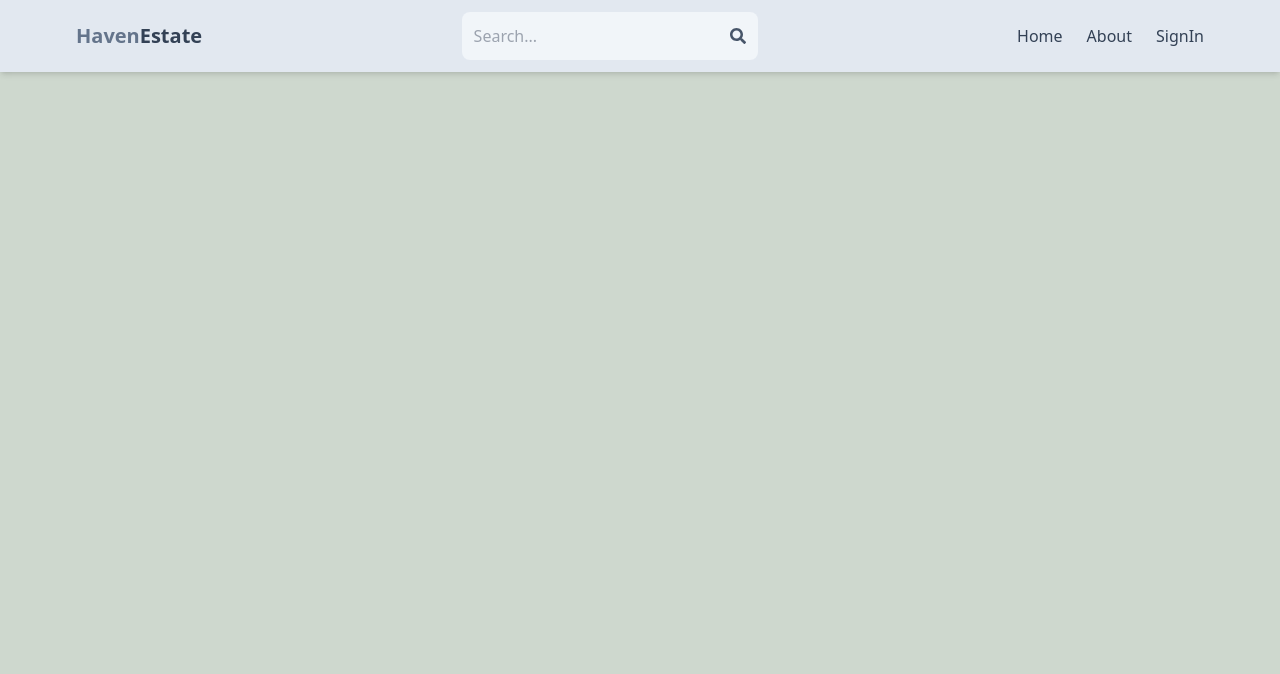
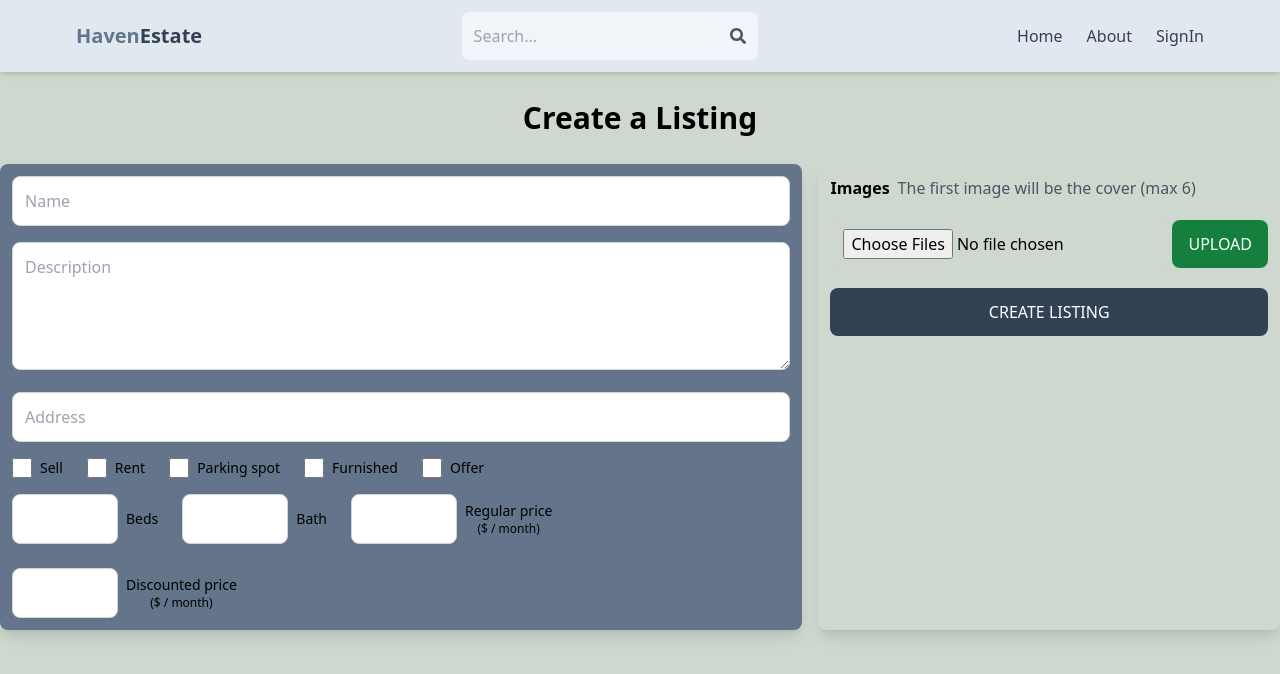
Before and after one commit to Balajisiv03/haven-estate, a React (Vite) app in the folder client/: page /create-listing in a window 1280 px wide. Shown: the top 674 px of the page. Built offline with nearby package versions, Linux system fonts and the light colour scheme.

Commit message:
Createlisting ui

```diff
--- a/client/src/App.jsx
+++ b/client/src/App.jsx
@@ -5,6 +5,7 @@ import SignUp from "./pages/SignUp";
 import About from "./pages/About";
 import Profile from "./pages/Profile";
 import Header from "./components/Header";
+import Createlisting from "./pages/Createlisting";
 
 const App = () => {
   return (
@@ -16,6 +17,7 @@ const App = () => {
         <Route path="/sign-up" element={<SignUp />} />
         <Route path="/about" element={<About />} />
         <Route path="/profile" element={<Profile />} />
+        <Route path="/create-listing" element={<Createlisting />} />
       </Routes>
     </BrowserRouter>
   );
--- /dev/null
+++ b/client/src/pages/Createlisting.jsx
@@ -0,0 +1,136 @@
+const CreateListing = () => {
+  return (
+    <main>
+      <h1 className="text-3xl font-semibold text-center my-7">
+        Create a Listing
+      </h1>
+      <form className="flex flex-col sm:flex-row gap-4">
+        <div className="p-3 max-w-4xl mx-auto bg-slate-500 shadow-lg rounded-lg">
+          <input
+            type="text"
+            placeholder="Name"
+            className="border border-gray-300 p-3 rounded-lg w-full mb-4"
+            id="name"
+            maxLength="62"
+            minLength="10"
+            required
+          />
+          <textarea
+            type="text"
+            placeholder="Description"
+            className="border border-gray-300 p-3 rounded-lg w-full mb-4 h-32"
+            id="description"
+            required
+          />
+          <input
+            type="text"
+            placeholder="Address"
+            className="border border-gray-300 p-3 rounded-lg w-full mb-4"
+            id="address"
+            required
+          />
+          <div className="flex gap-6 flex-wrap mb-4">
+            <div className="flex items-center gap-2">
+              <input type="checkbox" id="sale" className="w-5 h-5" />
+              <span className="text-sm">Sell</span>
+            </div>
+            <div className="flex items-center gap-2">
+              <input type="checkbox" id="rent" className="w-5 h-5" />
+              <span className="text-sm">Rent</span>
+            </div>
+            <div className="flex items-center gap-2">
+              <input type="checkbox" id="parking" className="w-5 h-5" />
+              <span className="text-sm">Parking spot</span>
+            </div>
+            <div className="flex items-center gap-2">
+              <input type="checkbox" id="furnished" className="w-5 h-5" />
+              <span className="text-sm">Furnished</span>
+            </div>
+            <div className="flex items-center gap-2">
+              <input type="checkbox" id="offer" className="w-5 h-5" />
+              <span className="text-sm">Offer</span>
+            </div>
+          </div>
+          <div className="flex flex-wrap gap-6 ">
+            <div className="flex items-center gap-2">
+              <input
+                type="number"
+                id="bedrooms"
+                min="1"
+                max="10"
+                required
+                className="p-3 border border-gray-300 rounded-lg"
+              />
+              <p className="text-sm">Beds</p>
+            </div>
+            <div className="flex items-center gap-2">
+              <input
+                type="number"
+                id="bathrooms"
+                min="1"
+                max="10"
+                required
+                className="p-3 border border-gray-300 rounded-lg"
+              />
+              <p className="text-sm">Bath</p>
+            </div>
+            <div className="flex items-center gap-2">
+              <input
+                type="number"
+                id="regularprice"
+                min="1"
+                max="10"
+                required
+                className="p-3 border border-gray-300 rounded-lg"
+              />
+              <div className="flex flex-col items-center">
+                <p className="text-sm">Regular price</p>
+                <span className="text-xs">($ / month)</span>
+              </div>
+            </div>
+            <div className="flex items-center gap-2">
+              <input
+                type="number"
+                id="discountedprice"
+                min="1"
+                max="10"
+                required
+                className="p-3 border border-gray-300 rounded-lg"
+              />
+              <div className="flex flex-col items-center">
+                <p className="text-sm">Discounted price</p>
+                <span className="text-xs">($ / month)</span>
+              </div>
+            </div>
+          </div>
+        </div>
+
+        <div className="flex flex-col flex-1 gap-4 p-3  shadow-lg rounded-lg">
+          <p className="font-semibold">
+            Images
+            <span className="font-normal text-gray-600 ml-2">
+              The first image will be the cover (max 6)
+            </span>
+          </p>
+          <div className="flex gap-1 items-center">
+            <input
+              className="p-3 flex-1 border border-gray-300 rounded-lg"
+              type="file"
+              id="images"
+              accept="image/*"
+              multiple
+            />
+            <button className="px-4 py-3 text-white bg-green-700 rounded-lg uppercase hover:bg-green-800 focus:outline-none focus:ring-2 focus:ring-green-700 focus:ring-opacity-50 disabled:opacity-50">
+              Upload
+            </button>
+          </div>
+          <button className="py-3 w-full bg-slate-700 text-white rounded-lg uppercase hover:bg-slate-800 focus:outline-none focus:ring-2 focus:ring-slate-700 focus:ring-opacity-50 disabled:opacity-50">
+            Create Listing
+          </button>
+        </div>
+      </form>
+    </main>
+  );
+};
+
+export default CreateListing;
--- a/client/src/pages/Profile.jsx
+++ b/client/src/pages/Profile.jsx
@@ -1,5 +1,36 @@
 const Profile = () => {
-  return <div>Profile</div>;
+  return (
+    <div className="p-3 max-w-lg mx-auto">
+      <h1 className="text-3xl font-semibold text-center my-7">Profile</h1>
+      <form className="flex flex-col gap-4">
+        <input
+          id="username"
+          type="text"
+          placeholder="username"
+          className="border p-3 rounded-xl"
+        />
+        <input
+          id="email"
+          type="email"
+          placeholder="email"
+          className="border p-3 rounded-xl"
+        />
+        <input
+          id="password"
+          type="password"
+          placeholder="password"
+          className="border p-3 rounded-xl"
+        />
+        <button className="bg-slate-700 text-white rounded-lg p-3 uppercase hover:opacity-95 disabled:opacity-80">
+          Update
+        </button>
+      </form>
+      <div className="flex justify-between mt-5">
+        <span className="text-red-700 cursor-pointer">Delete Account</span>
+        <span className="text-red-700 cursor-pointer">Sign out</span>
+      </div>
+    </div>
+  );
 };
 
 export default Profile;
--- /dev/null
+++ b/client/src/pages/Search.jsx
@@ -0,0 +1,5 @@
+const Search = () => {
+  return <div>Search</div>;
+};
+
+export default Search;
--- a/client/src/pages/SignUp.jsx
+++ b/client/src/pages/SignUp.jsx
@@ -1,10 +1,15 @@
 import { Link } from "react-router-dom";
 
 const SignUp = () => {
+  // const handleChange=(e)=>{
+  //   const [formData,setformData]=useState([]);
+  // }
+
   return (
     <div className="p-4 max-w-lg mx-auto">
       <h1 className="text-3xl text-center font-semibold my-7">SignUp</h1>
       <form className="flex flex-col gap-4">
+        {/* onChange={handleChange} */}
         <input
           type="text"
           placeholder="username"
```
